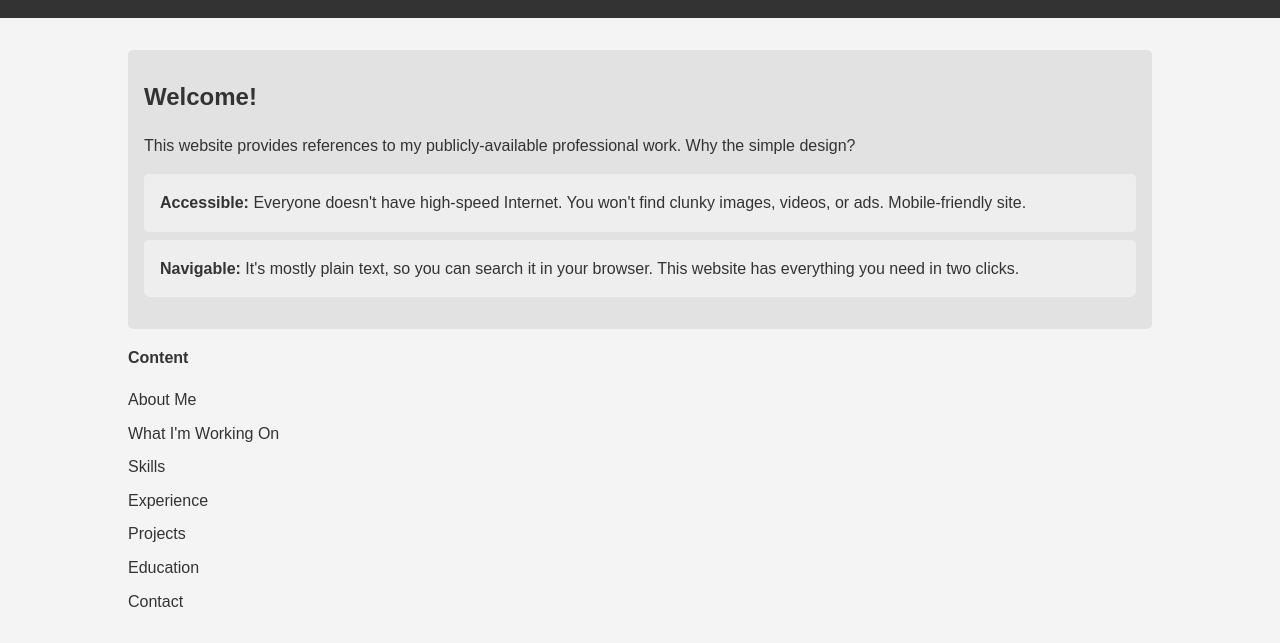
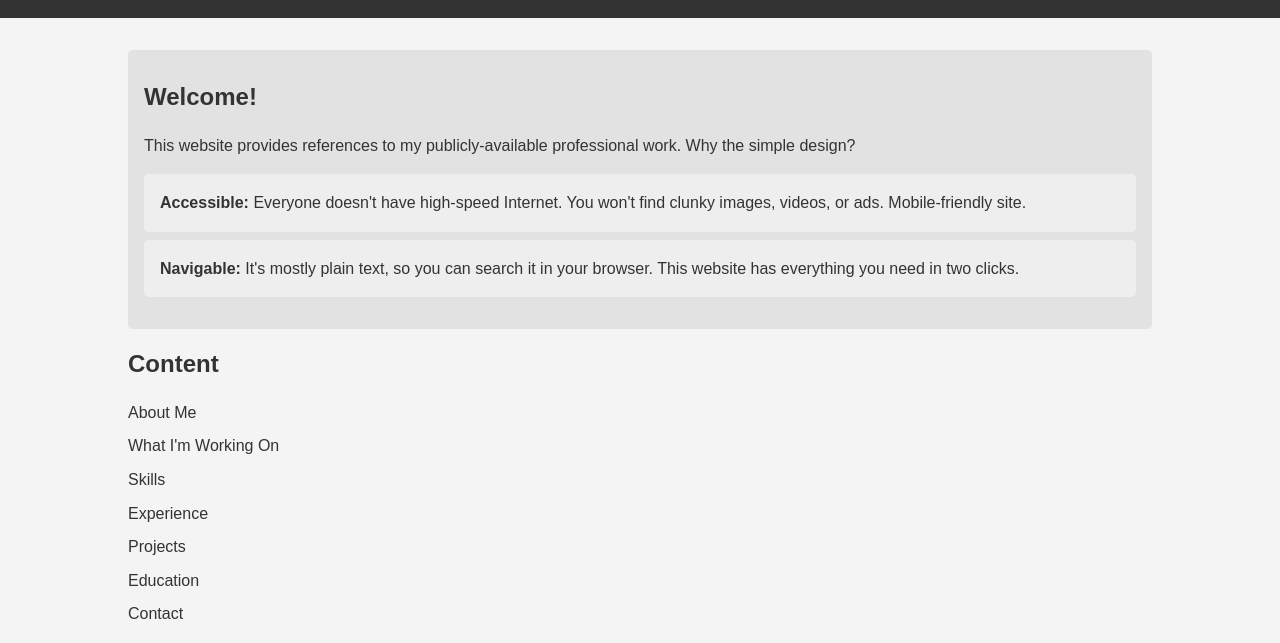
Before and after one commit to 2171001/mywebsite, a plain HTML site: page index.html in a window 1280 px wide. Shown: the part 97-740 px from the top of the page. Drawn offline with Linux system fonts and the light colour scheme.

Commit message:
Update index.html

```diff
--- a/index.html
+++ b/index.html
@@ -78,7 +78,7 @@
         </section>
 
         <section class="content">
-            <h4>Content</h4>
+            <h2>Content</h2>
             <ul>
                 <li><a href="#about-me">About Me</a></li>
                 <li><a href="#what-im-working-on">What I'm Working On</a></li>
```
